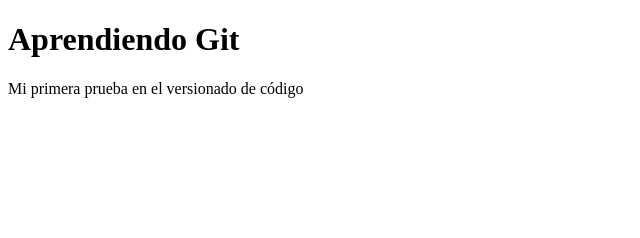
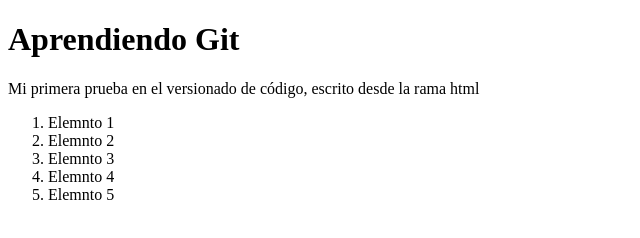
Before and after one commit to AndreePaz/youtube-git, a plain HTML site: page index.html in a window 1280 px wide. Shown: the whole page, without its empty margins (0-640 px from the left). Drawn offline with Linux system fonts and the light colour scheme.

Commit message:
Agregando index.js al index.html

```diff
--- a/index.html
+++ b/index.html
@@ -7,6 +7,14 @@
 </head>
 <body>
   <h1>Aprendiendo Git</h1>
-  <p>Mi primera prueba en el versionado de código</p>
+  <p>Mi primera prueba en el versionado de código, escrito desde la rama html</p>
+  <ol>
+    <li>Elemnto 1</li>
+    <li>Elemnto 2</li>
+    <li>Elemnto 3</li>
+    <li>Elemnto 4</li>
+    <li>Elemnto 5</li>
+  </ol>
+  <script src="index.js"></script>
 </body>
 </html>
--- a/index.js
+++ /dev/null
@@ -1 +0,0 @@
-console.log("Aprendiendo Git");
--- a/style.css
+++ /dev/null
@@ -1,4 +0,0 @@
-html {
-  background-color: #000;
-  color: #fff;
-}
```
